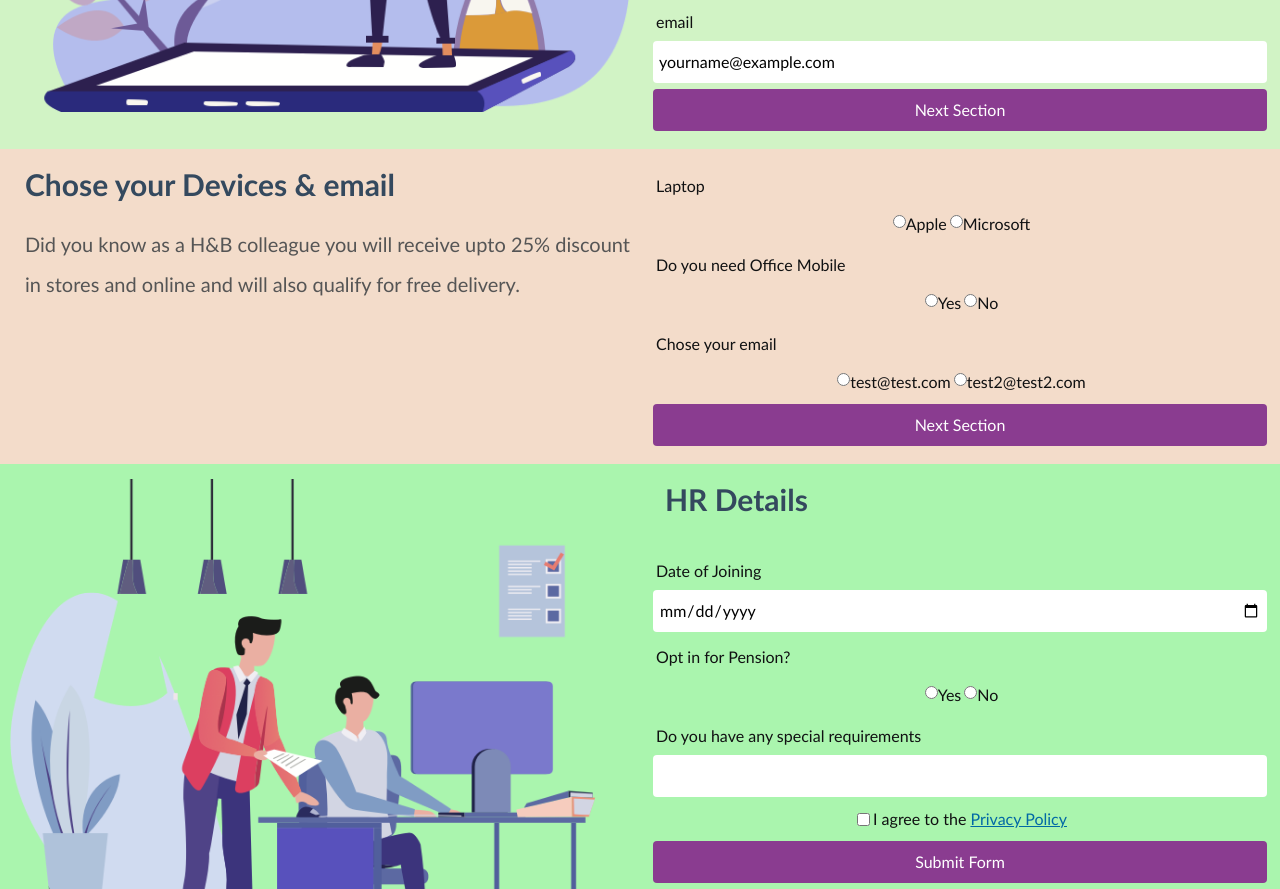
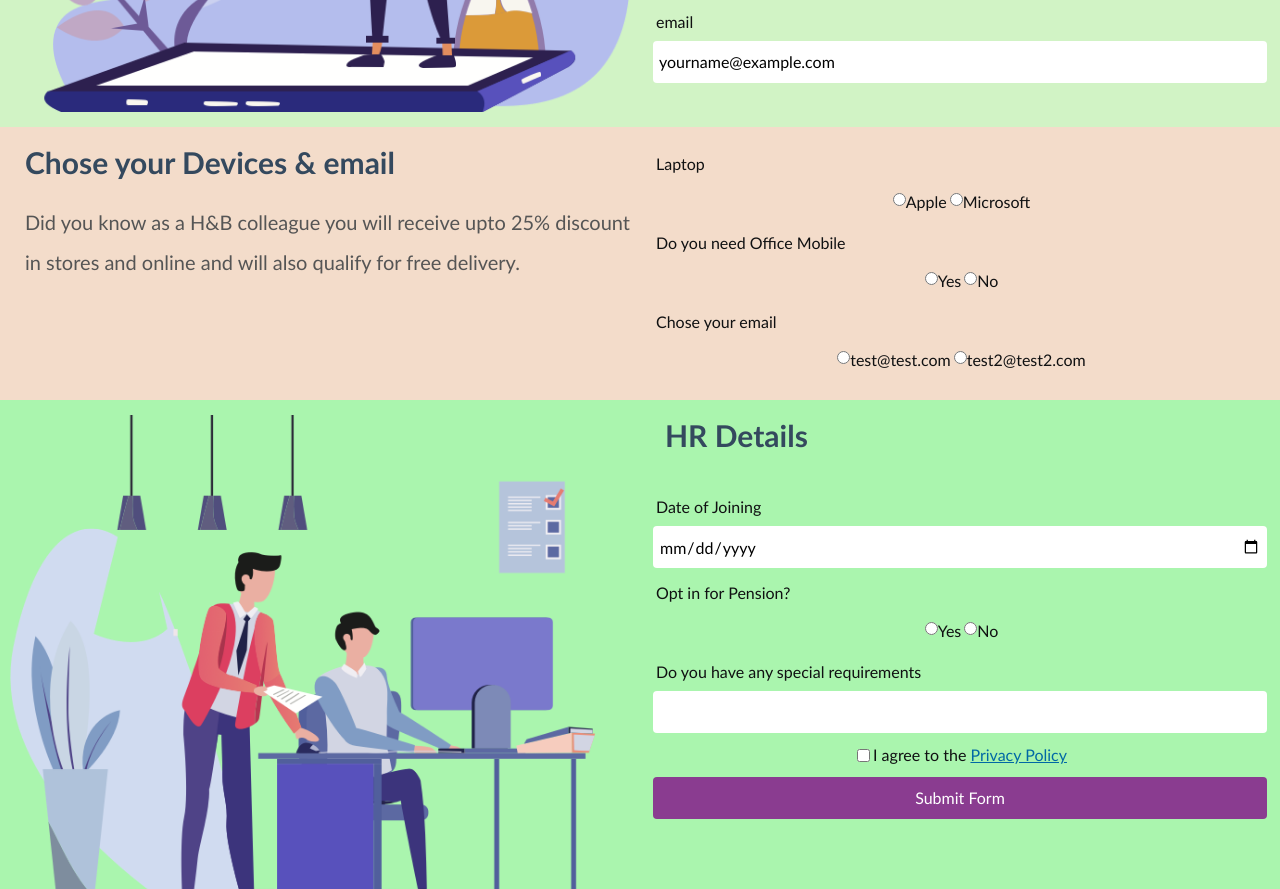
Before and after one commit to cbikram82/hbonboard, a website: page employee.html in a window 1280 px wide. Shown: the part 1375-2264 px from the top of the page. Drawn offline with Linux system fonts and the light colour scheme.

Commit message:
removed next section buttons from html

```diff
--- a/employee.html
+++ b/employee.html
@@ -583,7 +583,7 @@
 </div>
 <div class="bee-form-row">
 <div class="bee-field bee-field-r3c1m1i11">
-<div class="bee-button-container"><button id="r3c1m1i11" name="submit" type="submit" value="Next Section">Next Section</button></div>
+<!-- <div class="bee-button-container"><button id="r3c1m1i11" name="submit" type="submit" value="Next Section">Next Section</button></div> -->
 </div>
 </div>
 </form>
@@ -619,7 +619,7 @@
 </div>
 <div class="bee-form-row">
 <div class="bee-field bee-field-r4c1m0i11">
-<div class="bee-button-container"><button id="r4c1m0i11" name="submit" type="submit" value="Next Section">Next Section</button></div>
+<!-- <div class="bee-button-container"><button id="r4c1m0i11" name="submit" type="submit" value="Next Section">Next Section</button></div> -->
 </div>
 </div>
 </form>
```
